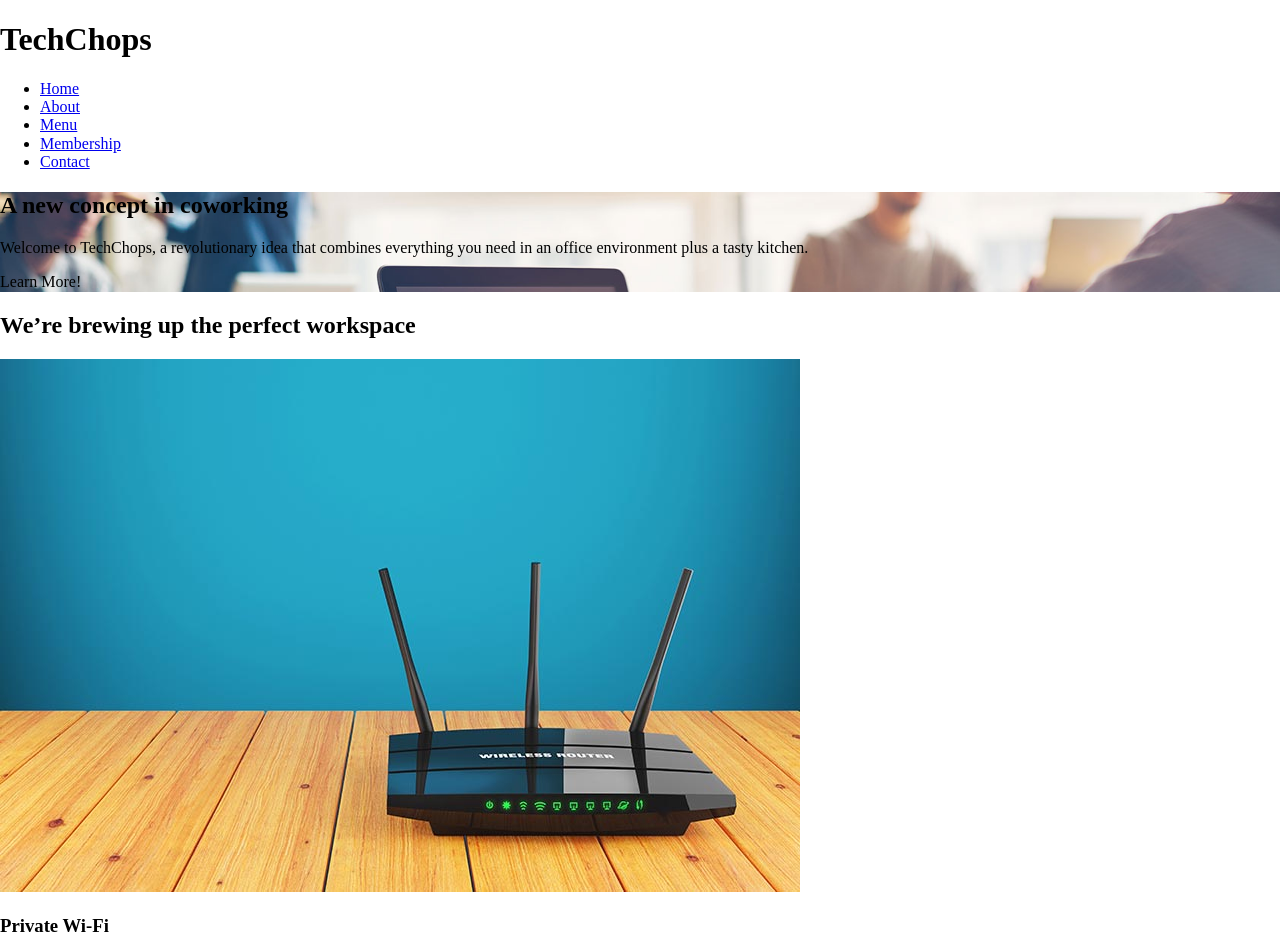
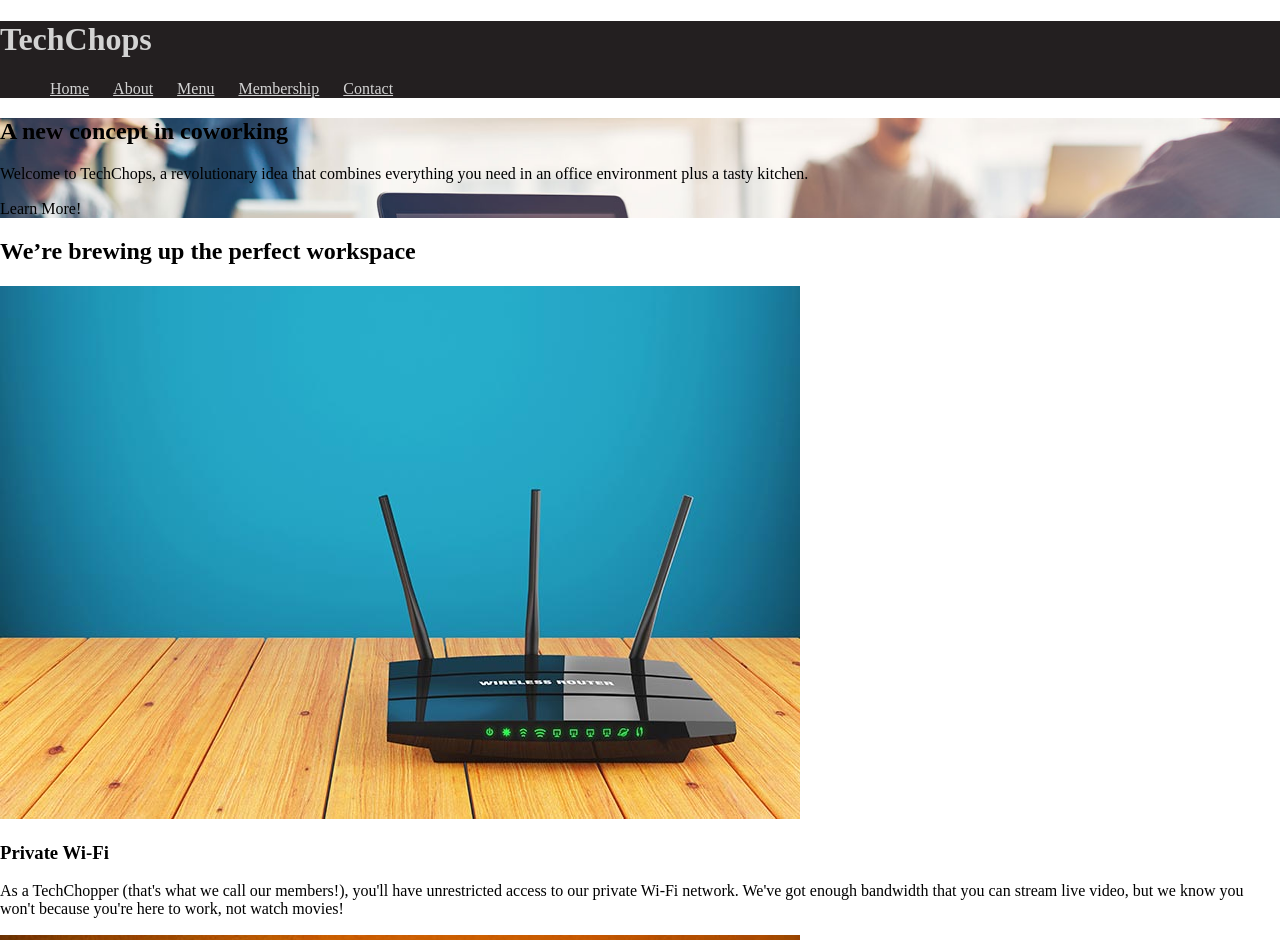
Before and after one commit to edwinchen85/techchops_site, a website: page index.html in a window 1280 px wide. Shown: the top 940 px of the page. Drawn offline with Linux system fonts and the light colour scheme.

Commit message:
Using nested styles for a menu

```diff
--- a/assets/scss/partials/_base.scss
+++ b/assets/scss/partials/_base.scss
@@ -0,0 +1,19 @@
+nav {
+
+  ul {
+    list-style: none;
+  }
+
+  li {
+    display: inline-block;
+  }
+
+  a {
+    padding: 0 10px;
+
+    &:hover {
+      color: $red;
+    }
+  }
+
+}
--- a/assets/scss/partials/_footer.scss
+++ b/assets/scss/partials/_footer.scss
@@ -0,0 +1,7 @@
+.site-footer {
+  background: $black;
+}
+
+.social-menu a {
+  color: $blue;
+}
--- a/assets/scss/partials/_header.scss
+++ b/assets/scss/partials/_header.scss
@@ -0,0 +1,11 @@
+.site-header {
+  background: $black;
+}
+
+.site-title {
+  color: $gray;
+}
+
+.header-nav a {
+  color: $gray;
+}
```
Also changed, not shown: css/style.css.
